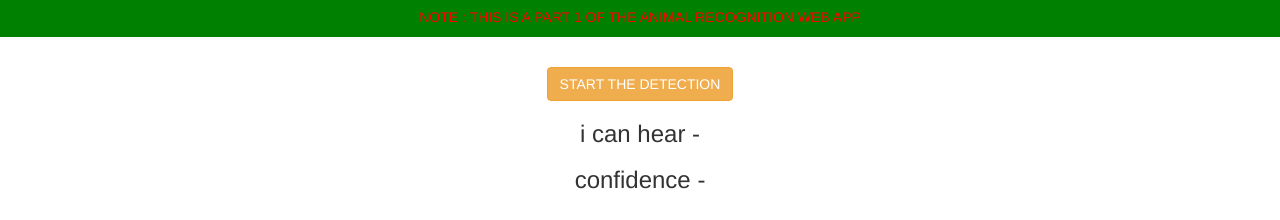
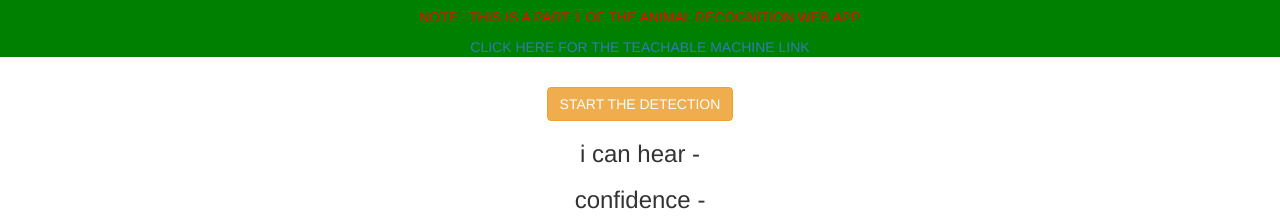
Before and after one commit to EVHEMANTH668/animal-sounds-1, a plain HTML site: page index.html in a window 1280 px wide. Shown: the part 63-283 px from the top of the page. Drawn offline with nearby package versions, Linux system fonts and the light colour scheme; a script that the page names is missing.

Commit message:
Update index.html

```diff
--- a/index.html
+++ b/index.html
@@ -15,6 +15,7 @@
     <div class="text-center col-xs-12 header_div" id="headings">
       <h1> SOUNDS OF 4 ANIMALS </h1>
       <p> NOTE : THIS IS A PART 1 OF THE ANIMAL RECOGNITION WEB APP </p>
+      <a href="https://teachablemachine.withgoogle.com/models/mpE3iBCKM/"> CLICK HERE FOR THE TEACHABLE MACHINE LINK </a>
     </div>
     <br><br>
 
```
